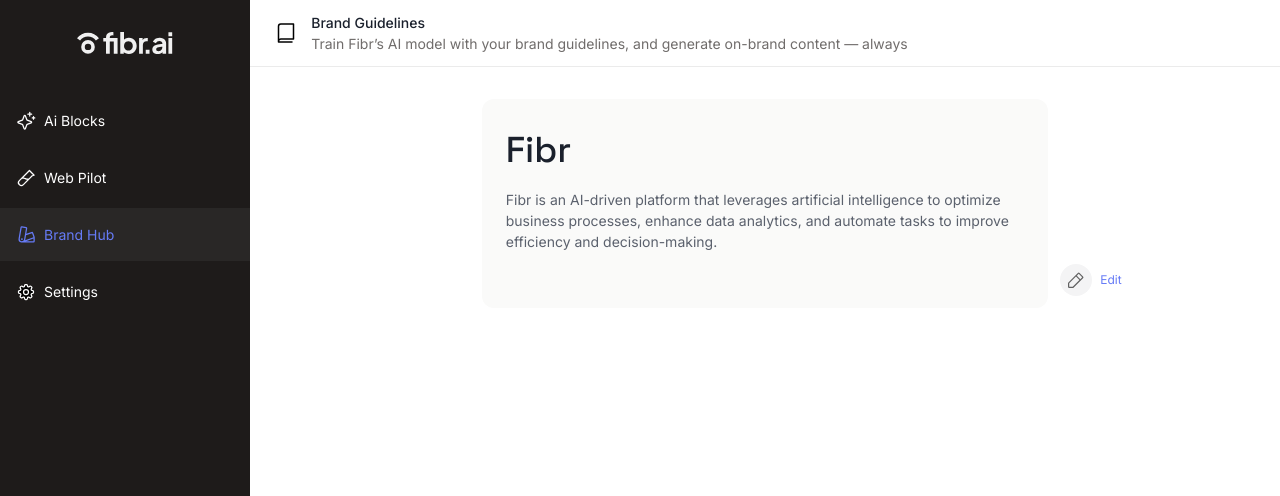
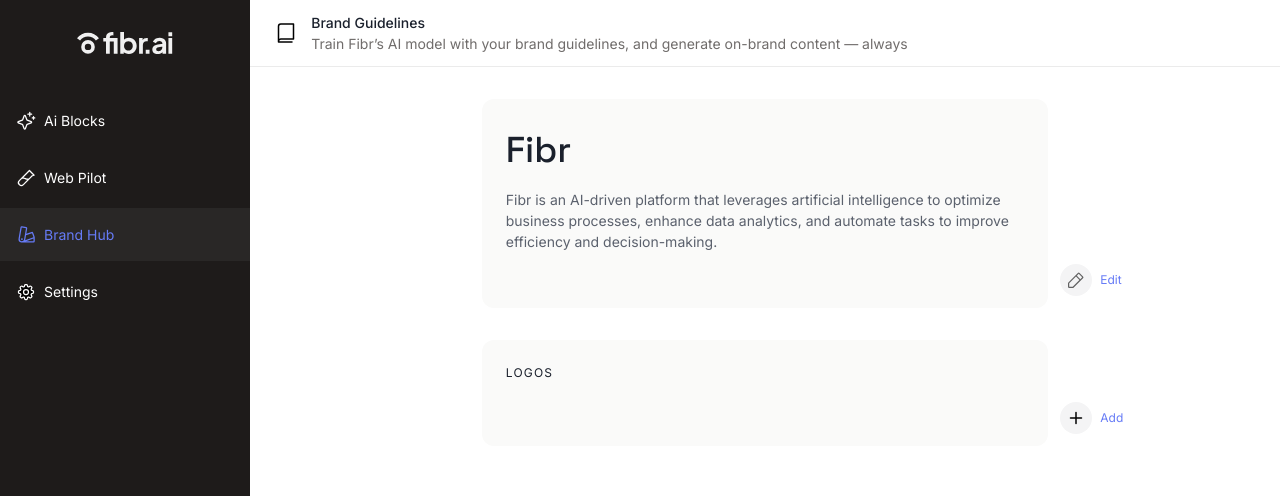
Before and after one commit to taufeeq-ahmed/fibr-ui-challenge, a Next.js app: page / in a window 1280 px wide. Shown: the top 496 px of the page. Built offline with nearby package versions, Linux system fonts and the light colour scheme.

Commit message:
logos selection logic done

```diff
--- a/app/page.js
+++ b/app/page.js
@@ -1,8 +1,9 @@
-"use client"
+"use client";
 
 import styles from "./page.module.css";
 import Header from "@/components/Header";
 import BasicDetails from "@/page_components/BasicDetails";
+import Logos from "@/page_components/Logos";
 
 export default function Home() {
   return (
@@ -10,10 +11,10 @@
       <Header />
       <div className={styles.details}>
         <div className={styles.detail_card}>
-          <BasicDetails
-            title={"Fibr"}
-            description={"Fibr is an AI-driven platform that leverages artificial intelligence to optimize business processes, enhance data analytics, and automate tasks to improve efficiency and decision-making."}
-          />
+          <BasicDetails />
+        </div>
+        <div className={styles.detail_card}>
+          <Logos />
         </div>
       </div>
     </main>
--- a/app/page.module.css
+++ b/app/page.module.css
@@ -13,6 +13,7 @@
         display: flex;
         flex-direction: column;
         justify-content: center;
+        gap: 32px;
     }
 
     .detail_card {
--- a/page_components/BasicDetails/index.js
+++ b/page_components/BasicDetails/index.js
@@ -8,9 +8,7 @@
 
 const groteskFont = Space_Grotesk({ subsets: ["latin"] });
 
-function BasicDetails({
-    title, description
-}) {
+function BasicDetails({ }) {
     const [mode, setMode] = useState("display")
 
     const {
--- a/page_components/BasicDetails/styles.module.css
+++ b/page_components/BasicDetails/styles.module.css
@@ -14,14 +14,7 @@
     line-height: 1.5;
 }
 
-.edit_icon_container {
-    padding: 8px;
-    border-radius: 50%;
-    background: #f4f4f5;
-    display: flex;
-    justify-content: center;
-    align-items: center;
-}
+
 
 
 .edit_control {
@@ -33,6 +26,15 @@
     align-items: center;
     color: #667bf6;
     font-size: 0.75rem;
+
+    .edit_icon_container {
+        padding: 8px;
+        border-radius: 50%;
+        background: #f4f4f5;
+        display: flex;
+        justify-content: center;
+        align-items: center;
+    }
 
     .edit_icon {
         width: 1rem;
--- /dev/null
+++ b/page_components/Logos/index.js
@@ -0,0 +1,96 @@
+import React, { useRef } from 'react';
+import { useForm } from 'react-hook-form';
+import styles from './styles.module.css';
+import plusIcon from '@/public/icons/plus.svg';
+import Image from 'next/image';
+
+function Logos() {
+    const { register, handleSubmit, watch, setValue, trigger } = useForm();
+    const fileInputRef = useRef(null);
+    const watchedFiles = watch('logoFiles');
+
+    const handleButtonClick = () => {
+        if (fileInputRef.current) {
+            fileInputRef.current.click();
+        }
+    };
+
+    const handleFileChange = (event) => {
+        const files = event.target.files;
+        const existingFiles = watchedFiles || [];
+        const newFiles = [...existingFiles, ...files];
+        setValue('logoFiles', newFiles);
+        trigger('logoFiles');
+    };
+
+    const onSubmit = (data) => {
+        const files = data.logoFiles;
+        if (files && files.length > 0) {
+            console.log('Selected files:', files);
+        } else {
+            console.error('No files selected or files data is invalid.');
+        }
+    };
+
+    const renderSelectedImages = (files) => {
+        if (!files || files.length === 0) return null;
+
+        return Array.from(files).map((file, index) => (
+
+            <Image
+                src={URL.createObjectURL(file)}
+                height={60}
+                width={60}
+                key={index}
+                alt={`Selected logo ${index + 1}`}
+                className={styles.logo_image}
+            />
+
+        ));
+    };
+
+    return (
+        <div className={styles.logo_details}>
+            <h3 className={styles.logos_heading}>
+                LOGOS
+            </h3>
+            <div className={styles.selected_logos}>
+                {renderSelectedImages(watchedFiles)}
+            </div>
+            <form onSubmit={handleSubmit(onSubmit)}>
+                <input
+                    type="file"
+                    accept="image/*"
+                    {...register('logoFiles')}
+                    ref={fileInputRef}
+                    onChange={handleFileChange}
+                    multiple
+                    style={{ display: 'none' }}
+                />
+                <div
+                    className={styles.edit_control}
+                    onClick={handleButtonClick}
+                >
+                    <span className={styles.edit_icon_container}>
+                        <Image
+                            className={styles.edit_icon}
+                            src={plusIcon}
+                            width={13}
+                            height={13}
+                            alt="Add Icon"
+                        />
+                    </span>
+                    <span>Add</span>
+                </div>
+                <button
+                    type="submit"
+                    style={{ display: 'none' }}
+                >
+                    Submit
+                </button>
+            </form>
+        </div>
+    );
+}
+
+export default Logos;
--- /dev/null
+++ b/page_components/Logos/styles.module.css
@@ -0,0 +1,46 @@
+.logos_heading {
+    font-size: 0.75rem;
+    letter-spacing: 0.1em;
+}
+
+.selected_logos {
+    padding-top: 8px;
+    display: flex;
+    justify-content: flex-start;
+    align-items: center;
+    gap: 16px;
+
+    .logo_image {
+        height: 30px;
+        width: auto;
+    }
+}
+
+.edit_control {
+    position: relative;
+    left: calc(100% + 36px);
+    top: 12px;
+    display: flex;
+    gap: 8px;
+    align-items: center;
+    color: #667bf6;
+    font-size: 0.75rem;
+
+    .edit_icon_container {
+        padding: 8px;
+        border-radius: 50%;
+        background: #f4f4f5;
+        display: flex;
+        justify-content: center;
+        align-items: center;
+    }
+
+    .edit_icon {
+        width: 1rem;
+        height: 1rem;
+    }
+
+    &:hover {
+        cursor: pointer;
+    }
+}
```
Also changed, not shown: public/icons/plus.svg (added).
